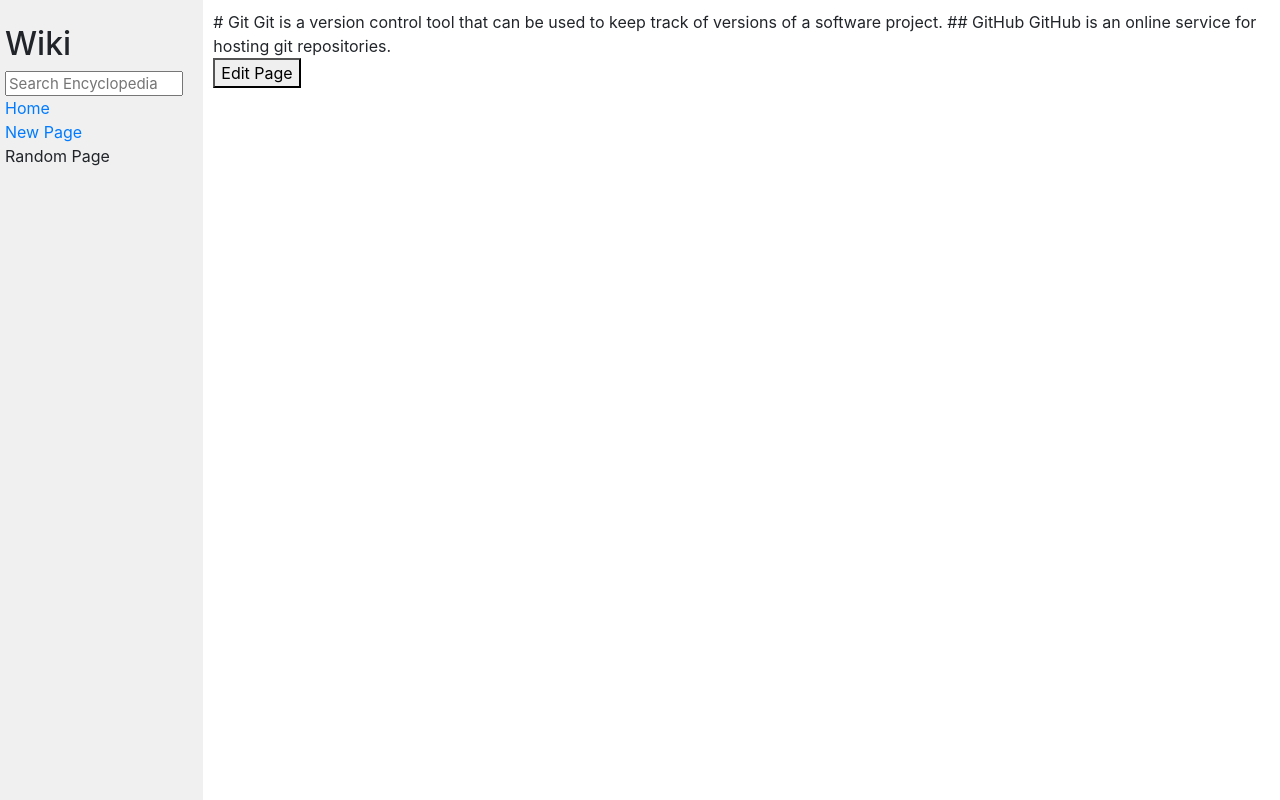
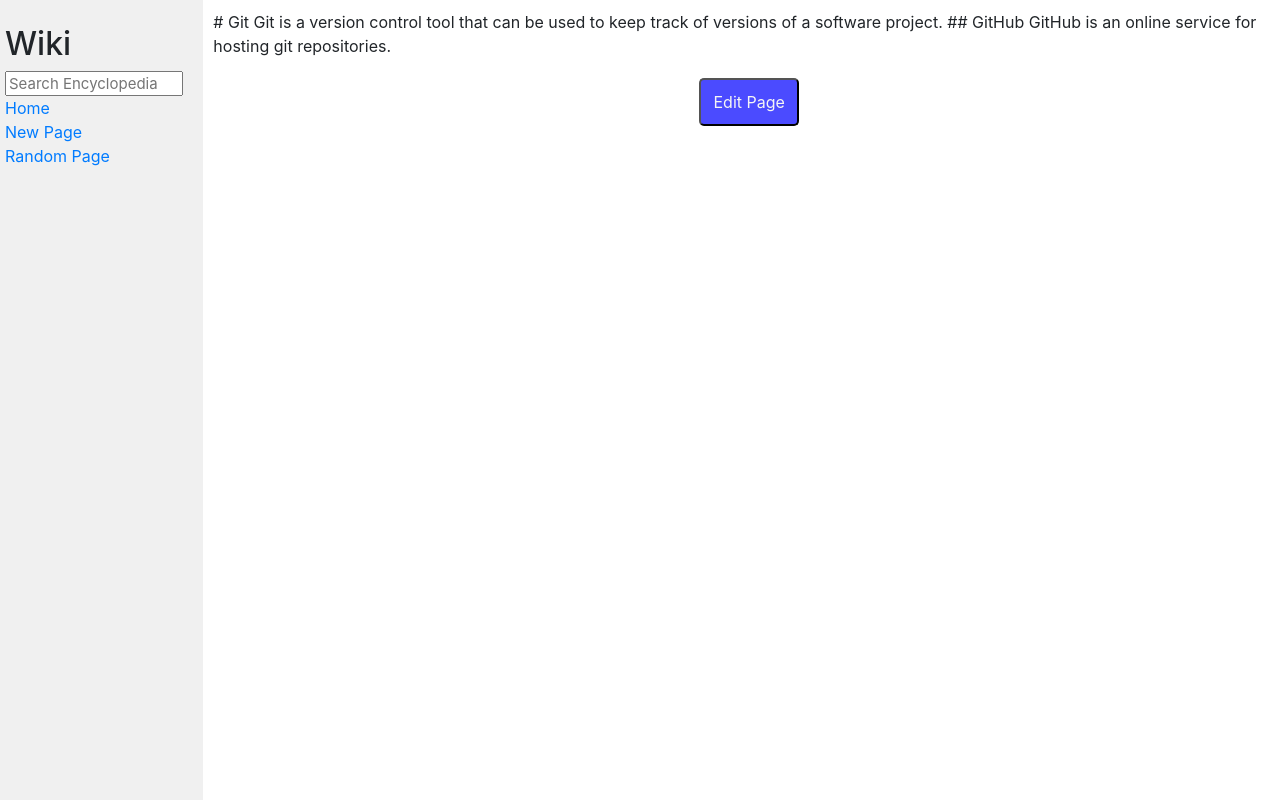
Before and after one commit to AchrafHsain7/CS50Web, a Django app: page /Git in a window 1280 px wide. Run offline with Django 4.2, Linux system fonts and the light colour scheme; some libraries are stand-ins or nearby versions.

Commit message:
Adding some style

```diff
--- a/wiki/encyclopedia/static/encyclopedia/styles.css
+++ b/wiki/encyclopedia/static/encyclopedia/styles.css
@@ -36,3 +36,17 @@ textarea {
 .sidebar h2 {
   margin-top: 5px;
 }
+
+form {
+  text-align: center;
+}
+
+.form-button {
+  padding: 10px;
+  text-align: center;
+  margin: 20px;
+  width: 100px;
+  background-color: rgb(75, 75, 255);
+  color: whitesmoke;
+  border-radius: 5px;
+}
--- a/wiki/encyclopedia/templates/encyclopedia/edit_page.html
+++ b/wiki/encyclopedia/templates/encyclopedia/edit_page.html
@@ -9,7 +9,7 @@
         {% csrf_token %}
         <input hidden name="title" value="{{title}}">
         <textarea name="new_data" >{{entry_data}}</textarea>
-        <button type="submit">Edit the Entry</button>
+        <button class="form-button" type="submit">Edit the Entry</button>
     </form>
 
 {% endblock %}
--- a/wiki/encyclopedia/templates/encyclopedia/entry.html
+++ b/wiki/encyclopedia/templates/encyclopedia/entry.html
@@ -10,7 +10,7 @@
         <form action="{% url 'edit_page'%}" method="post">
             {% csrf_token %}
             <input hidden name="title" value="{{title}}">
-            <button type="submit">Edit Page</button>
+            <button class="form-button" type="submit">Edit Page</button>
         </form>
 
     </div>
--- a/wiki/encyclopedia/templates/encyclopedia/layout.html
+++ b/wiki/encyclopedia/templates/encyclopedia/layout.html
@@ -23,7 +23,7 @@
                     <a href="{% url 'new_page' %}">New Page</a>
                 </div>
                 <div>
-                    Random Page
+                    <a href="{% url 'random_page' %}">Random Page</a>
                 </div>
                 {% block nav %}
                 {% endblock %}
--- a/wiki/encyclopedia/urls.py
+++ b/wiki/encyclopedia/urls.py
@@ -9,6 +9,7 @@ urlpatterns = [
     path("newpage", views.new_page, name="new_page"),
     path("editpage", views.edit_page, name="edit_page"),
     path("edited", views.edited, name="edited"),
+    path("randompage", views.random_page, name="random_page"),
     path("<str:entry>", views.display_entry, name="display_entry")
 
 ]
--- a/wiki/encyclopedia/views.py
+++ b/wiki/encyclopedia/views.py
@@ -3,6 +3,7 @@ from . import util
 from django import forms
 from django.http import HttpResponseRedirect, HttpResponse
 from django.urls import reverse
+import random
 
 from . import util
 
@@ -64,3 +65,8 @@ def edited(request):
     data = request.POST["new_data"]
     util.save_entry(title, data)
     return HttpResponseRedirect(title)
+
+def random_page(request):
+    entries = util.list_entries()
+    page = random.choice(entries)
+    return HttpResponseRedirect(page)
```
Lines whose indentation alone changed are shown as unchanged.
